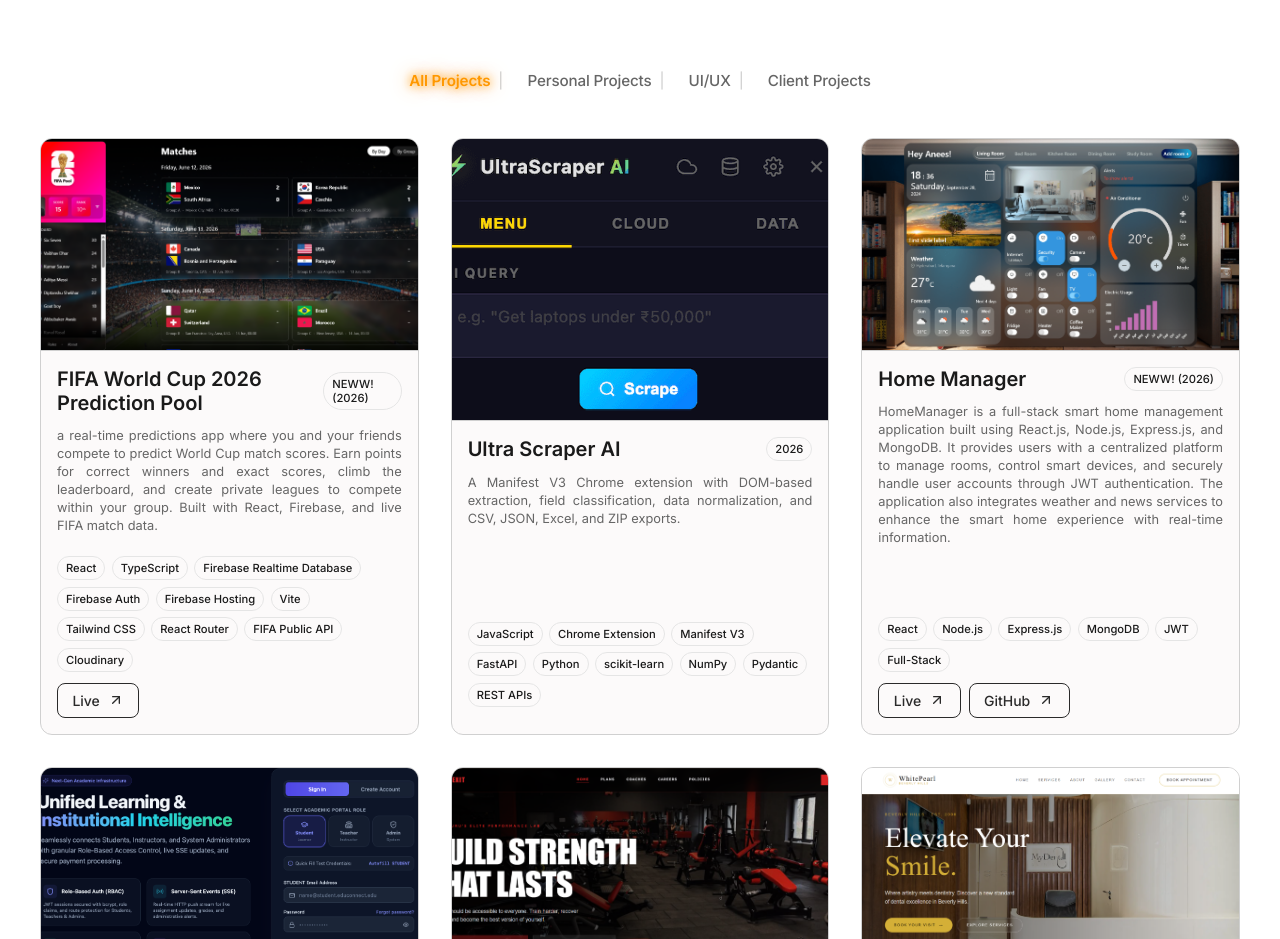
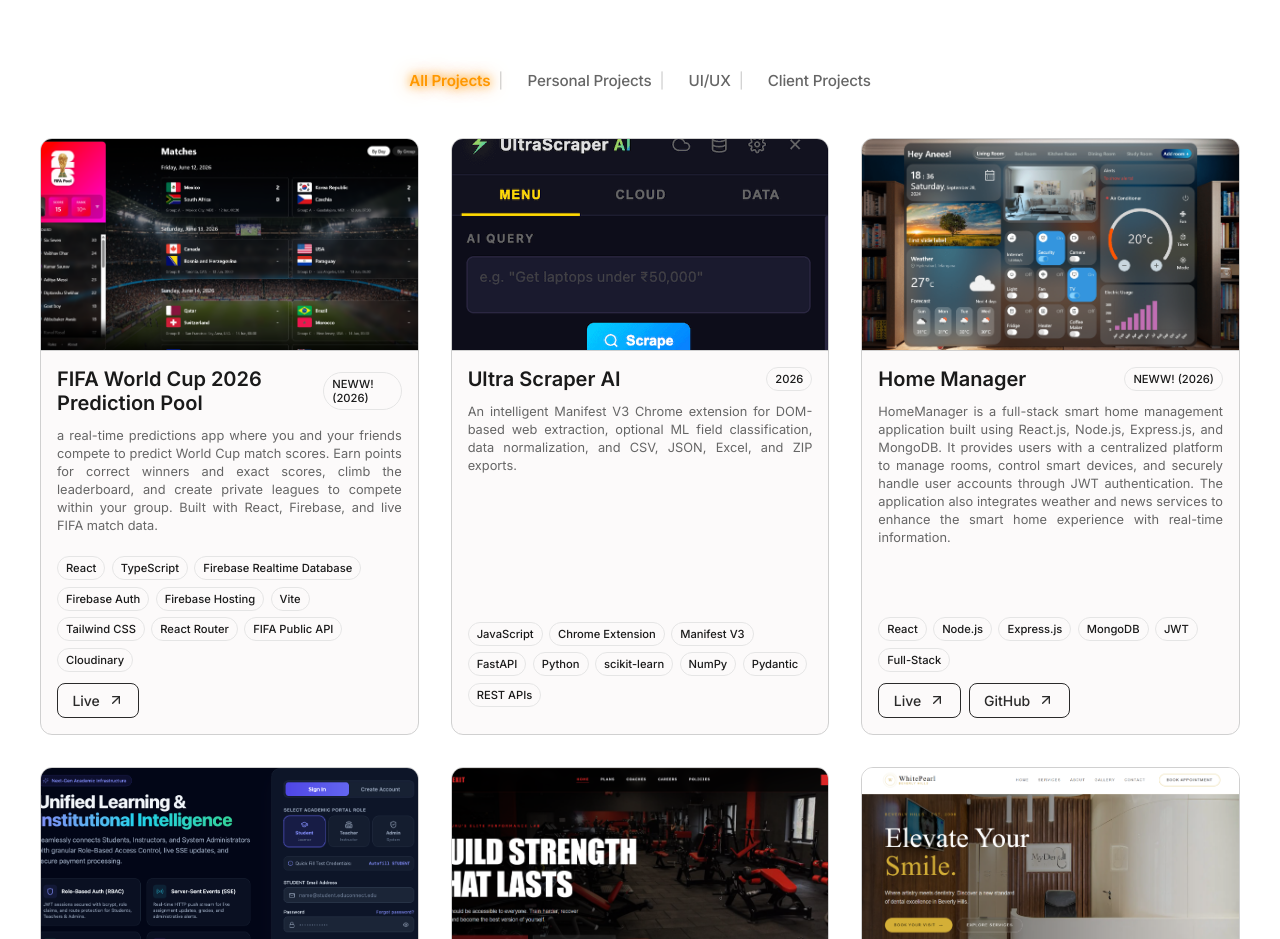
Before and after one commit to farhan1852413/Portfolio, a Next.js app: page / in a window 1280 px wide. Shown: the part 3180-4119 px from the top of the page. Built offline with nearby package versions, Linux system fonts and the light colour scheme.

Commit message:
Improve Ultra Scraper AI project description

```diff
--- a/src/app/globals.css
+++ b/src/app/globals.css
@@ -2661,10 +2661,6 @@
   aspect-ratio: 16 / 9;
 }
 
-.project-image-four-three {
-  aspect-ratio: 4 / 3;
-}
-
 .project-image-square {
   aspect-ratio: 1 / 1;
 }
--- a/src/components/ProjectsSection.tsx
+++ b/src/components/ProjectsSection.tsx
@@ -36,7 +36,7 @@
     {
         id: 18,
         title: 'Ultra Scraper AI',
-        description: 'A Manifest V3 Chrome extension with DOM-based extraction, field classification, data normalization, and CSV, JSON, Excel, and ZIP exports.',
+        description: 'An intelligent Manifest V3 Chrome extension for DOM-based web extraction, optional ML field classification, data normalization, and CSV, JSON, Excel, and ZIP exports.',
         tech: ['JavaScript', 'Chrome Extension', 'Manifest V3', 'FastAPI', 'Python', 'scikit-learn', 'NumPy', 'Pydantic', 'REST APIs'],
         category: 'personal' as ProjectCategory,
         screenshot: '/images/ultra-scraper-ai.png',
@@ -312,9 +312,7 @@
                     {visibleProjects.map((project) => {
                         //can i remove this line?
 
-                        const aspectRatioClass = project.title === 'Ultra Scraper AI'
-                            ? 'project-image-four-three'
-                            : 'project-image-video';
+                        const aspectRatioClass = 'project-image-video';
 
                         // Arrow icon SVG
                         const ArrowIcon = () => (
```
